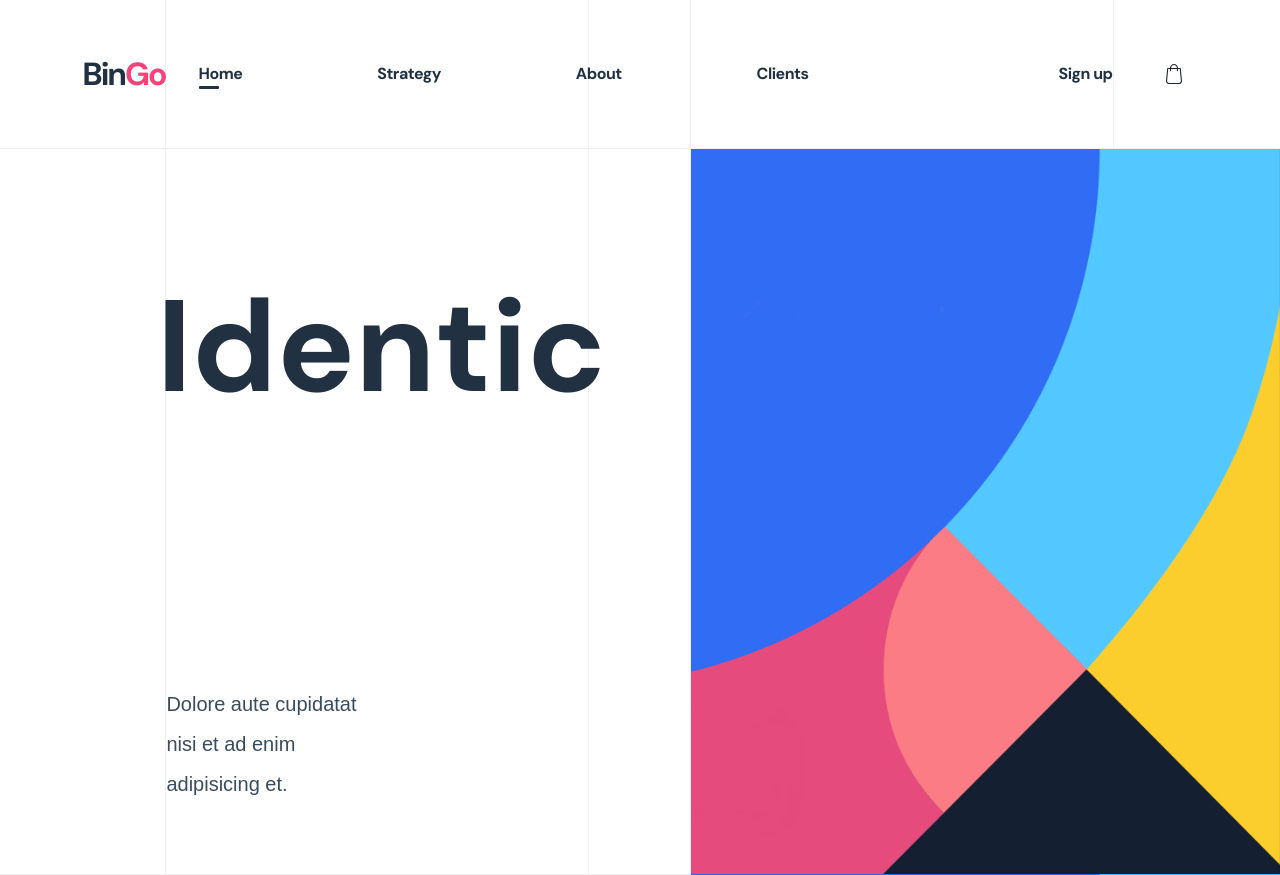
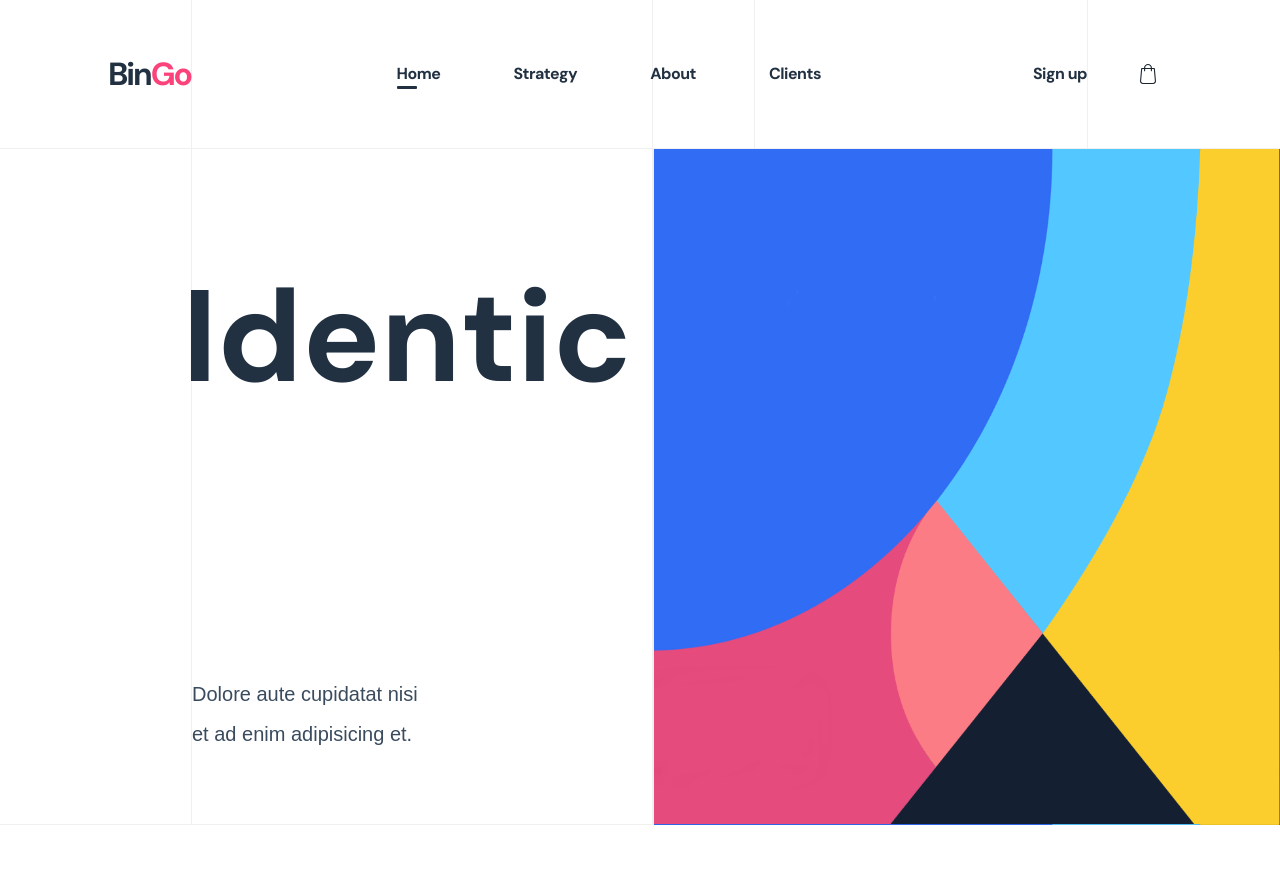
Before and after one commit to SL0TR/frontend-maestro, a React (Create React App) app: page / in a window 1280 px wide. After the commit the page ends 825 px from the top, so only its background shows below. Built offline with nearby package versions, Linux system fonts and the light colour scheme.

Commit message:
update 5 column grid dimensions to match the design

```diff
--- a/src/sass/base/_utilities.scss
+++ b/src/sass/base/_utilities.scss
@@ -21,24 +21,29 @@
     flex-direction: column;
   }
 
-  .col-1,
-  .col-5 {
-    width: 13%;
+  .col-1 {
+    width: 15%;
+  }
+
+  .col-2 {
+    width: 36%;
   }
 
   .col-3 {
     width: 8%;
-
-    @include respond(tab-land) {
-      width: 0;
-    }
-
   }
 
-  .col-2,
   .col-4 {
-    width: 33%;
+    width: 26%;
   }
+
+  .col-5 {
+    width: 15%;
+  }
+
+
+
+
 
   @include col-x {
     border-right: 1px solid rgba(0,0,0, .06);
--- a/src/sass/layout/_nav.scss
+++ b/src/sass/layout/_nav.scss
@@ -33,7 +33,7 @@ nav {
       transform: translateY(-50%);
 
       &--item {
-        margin-left: 32%;
+        margin-left: 22%;
 
         a,
         .active {
@@ -84,7 +84,7 @@ nav {
         }
 
         &:last-of-type {
-          margin-left: 25rem;
+          margin-left: 21.2rem;
         }
 
       }
--- a/src/sass/pages/_home.scss
+++ b/src/sass/pages/_home.scss
@@ -1,7 +1,7 @@
 .header {
 
   .col-2 {
-    padding-top: 10rem;
+    padding-top: 9rem;
 
     h1 {
       position: relative;
@@ -25,10 +25,15 @@
 
   }
 
+  .col-3 {
+    width: 0;
+  }
+
+
   .col-4 {
     background-image: url('./static/header-bg.png');
     background-position: center;
-    background-size: cover;
+    background-size: 100% 100%;
     flex-grow: 1;
   }
 
```
